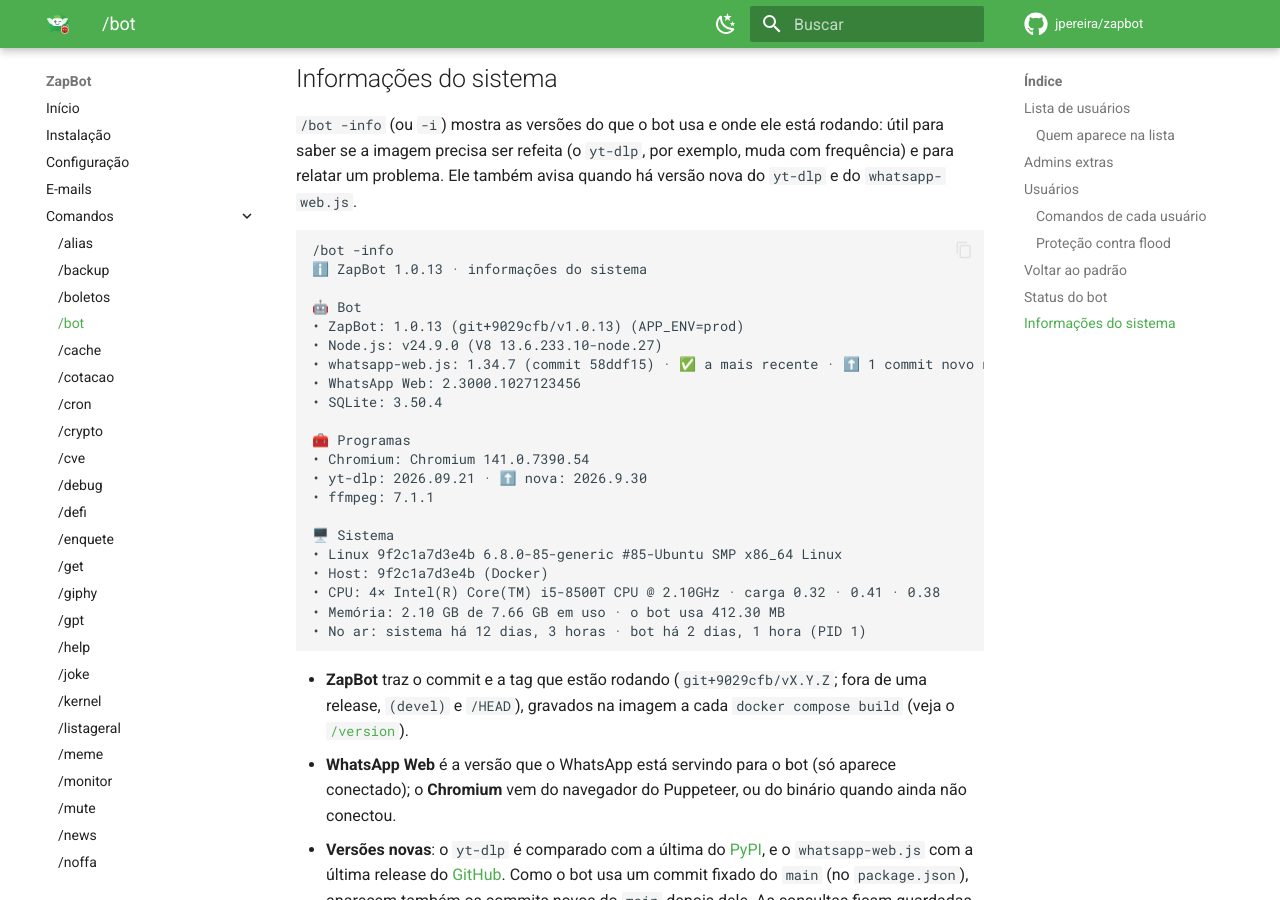
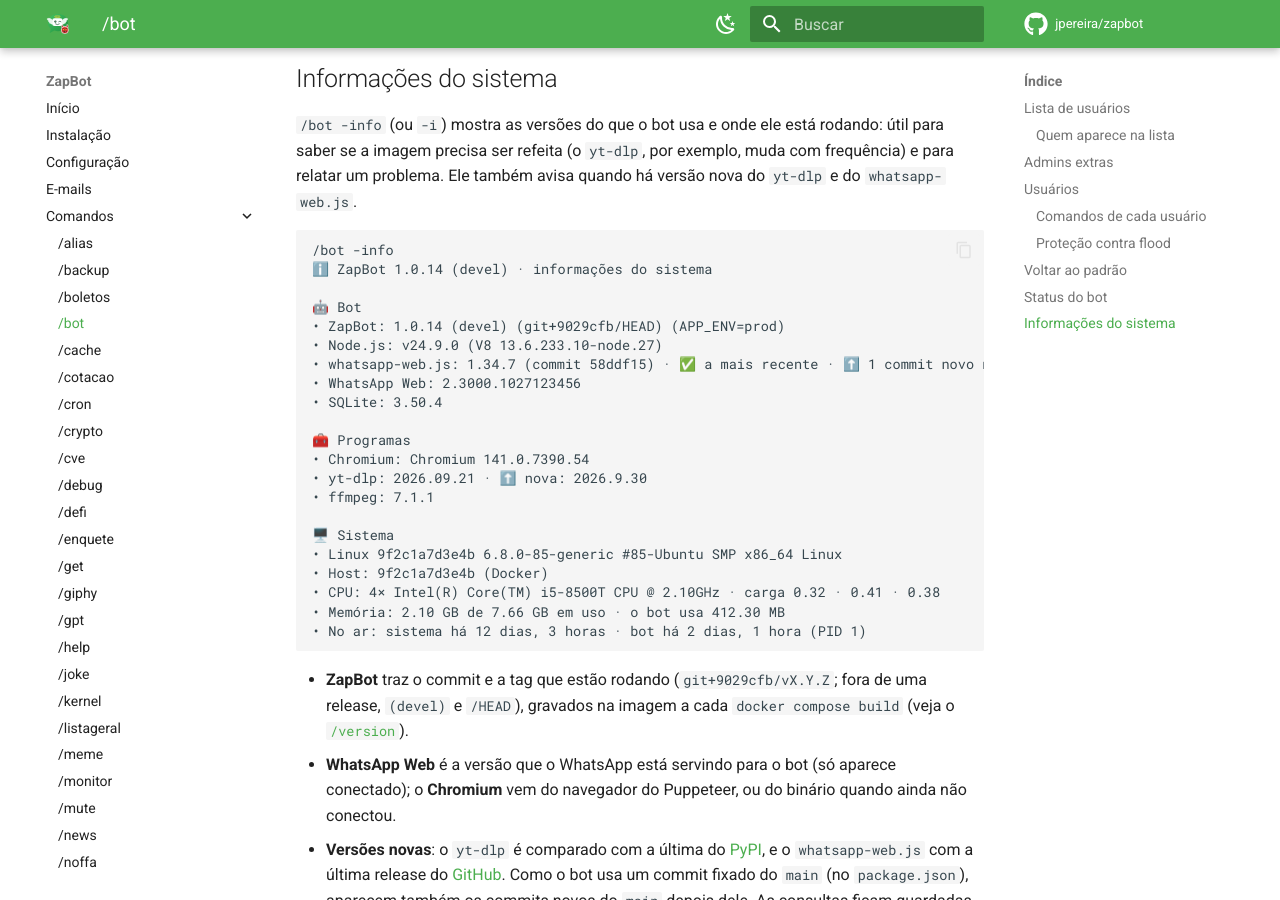
Before and after one commit to jpereira/zapbot, an MkDocs documentation site: the page built from docs/commands/bot.md, in a window 1280 px wide and 900 px high, scrolled down 10177 px. Built offline with MkDocs 1.6.1 and Material for MkDocs 9.7.7, drawn with Linux system fonts in a browser that asks for light colours; comment, search, counter and statistics services are not loaded; some of the changed text lies outside the part shown.

Commit message:
Bump to 1.0.14

````diff
--- a/docs/commands/bot.md
+++ b/docs/commands/bot.md
@@ -338,7 +338,7 @@ relatório sai todo dia nesse horário, no seu privado ou nos destinos do `-to`.
 ```
 
 ```text
-📊 Status do ZapBot 1.0.13 · últimas 24 h
+📊 Status do ZapBot 1.0.14 (devel) · últimas 24 h
 qui 01/10 06:00
 
 ▶️ Bot: ativo
@@ -399,10 +399,10 @@ problema. Ele também avisa quando há versão nova do `yt-dlp` e do `whatsapp-w
 
 ```text
 /bot -info
-ℹ️ ZapBot 1.0.13 · informações do sistema
+ℹ️ ZapBot 1.0.14 (devel) · informações do sistema
 
 🤖 Bot
-• ZapBot: 1.0.13 (git+9029cfb/v1.0.13) (APP_ENV=prod)
+• ZapBot: 1.0.14 (devel) (git+9029cfb/HEAD) (APP_ENV=prod)
 • Node.js: v24.9.0 (V8 13.6.233.10-node.27)
 • whatsapp-web.js: 1.34.7 (commit 58ddf15) · ✅ a mais recente · ⬆️ 1 commit novo no main
 • WhatsApp Web: 2.3000.1027123456
--- a/package.json
+++ b/package.json
@@ -1,6 +1,6 @@
 {
   "name": "zapbot",
-  "version": "1.0.13",
+  "version": "1.0.14",
   "main": "app.js",
   "license": "MIT",
   "scripts": {
````
Also changed, not shown: README.md (+1 -1 lines), docs/commands/uptime.md (+1 -1 lines), docs/commands/version.md (+1 -1 lines), docs/operation.md (+1 -1 lines), 1 other file.
